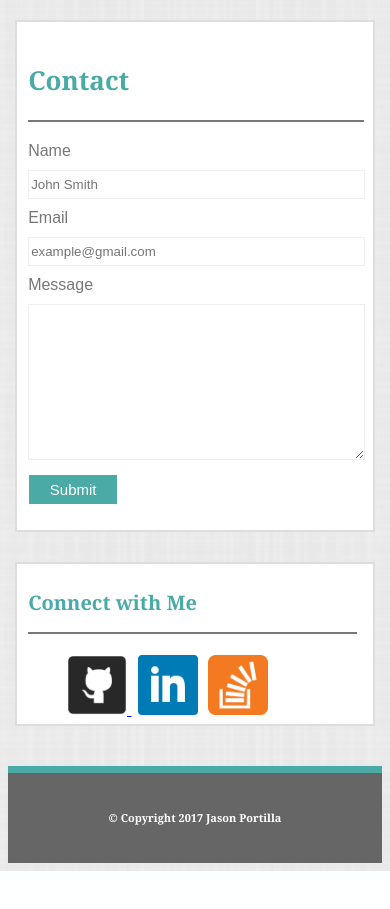
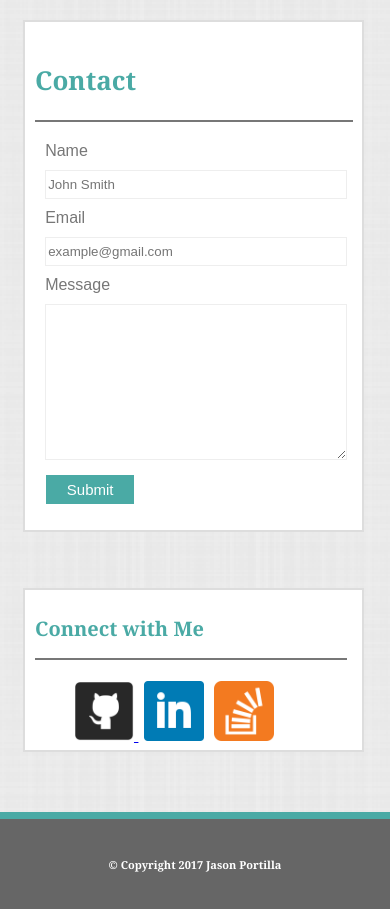
Before and after one commit to portillaj/Responsive-Portfolio, a PHP site: page /contact.html in a window 390 px wide. Shown: the part 164-1073 px from the top of the page. Before the commit the page ends 1035 px from the top, so only its background shows below. Run offline with PHP 8.4, Linux system fonts and the light colour scheme; some libraries are stand-ins or nearby versions.

Commit message:
fixed sticky footer

```diff
--- a/assets/css/style.css
+++ b/assets/css/style.css
@@ -1,3 +1,8 @@
+html {
+	position: relative;
+	min-height: 100%;
+}
+
 body {
 	background-image: url('../images/body-background.png');
 	font-family: 'Arial', 'Helvetica Neue', Helvetica, sans-serif;
@@ -73,7 +78,7 @@ h1, h2, h4 {
 	border: 2px solid #ddd;
 	max-width: 650px;
 	background-color: #fff;
-	margin: 40px 30px 90px 5%;
+	margin: 40px 30px 15% 5%;
 }
 
 .about-header, .bio-img {
@@ -148,8 +153,7 @@ h1, h2, h4 {
 
 /**********PORTFOLIO SECTION***********/
 .portfolio-section {
-	margin-left: 5%;
-
+	height: 850px;
 }
 .port {
   position: relative;
@@ -247,7 +251,10 @@ label {
 	text-align: center;
 	color: #fff;
 	height: 90px;
-	border-top: 7px solid #4aaaa5 ;
+	border-top: 7px solid #4aaaa5;
+	position: absolute;
+	left: 0;
+	bottom: 0;
 }
 
 .site-footer h4 {
@@ -403,9 +410,9 @@ input, textarea, label {
 	}
 
 	.divider {
-	right: -10px;
-	top: -23px;
-	color: #ddd	;
+		right: -10px;
+		top: -23px;
+		color: #ddd	;
 	}
 
 	.about-header {
@@ -413,10 +420,10 @@ input, textarea, label {
 		margin-top: 40px;
 	}
 	.main-section {
+		clear:both;
 		max-width: 95%;
 		height: 100%;
 		margin-left: 3%;
-		word-wrap: break-word;
 	}
 
 	.main-section p {
@@ -443,11 +450,12 @@ input, textarea, label {
 	}
 
 	.connect-section {
+		min-width: 92%;
 		height: 160px;
 		margin-top: -60px;
-		margin-bottom: 40px;
+		margin-bottom: 20%;
 		text-align: left;
-		max-width: 92%;
+		margin-left: 3%;
 	}
 
 	.connect-section h2 {
@@ -474,7 +482,7 @@ input, textarea, label {
 /**********768PX CONTACT MEDIA QUERY***********/
 .form-section {
 	height: 100%;
-	width: 95%;
+	width: 92%;
 }
 
 input, textarea, label {
@@ -487,11 +495,6 @@ input, textarea, label {
 }
 
 .about-header {
-	margin-left: 3%;
-}
-
-.connect-section {
-	width: 100%;
 	margin-left: 3%;
 }
 
@@ -610,9 +613,11 @@ input, textarea, label {
 	}
 
 	.connect-section {
-		width: 95%;
+		min-width: 90%;
 		height: 160px;
-		margin-left: 8px;
+		margin-left: 4%;
+		margin-top: 0;
+		margin-bottom: 40%;
 	}
 
 	.connect-section h2 {
@@ -632,6 +637,20 @@ input, textarea, label {
 		margin-left: 2%;
 	}
 
+	.form-section {
+		width: 90%;
+		margin-left: 4%;
+	}
+
+	input, textarea {
+		margin-left: 6%;
+		width: 88%;
+	}
+
+	label, .submit-button {
+		margin-left: 6%;
+	}
+
 /**********640PX PORTFOLIO MEDIA QUERY***********/
 	.port {
 		width: 95%;
@@ -639,7 +658,7 @@ input, textarea, label {
 	}
 
 	.port h3 {
-		left: 13px;
+		left: 14px;
 		font-size: 30px;
 		width: 95%;
 	}
@@ -648,9 +667,4 @@ input, textarea, label {
 		width: 94%;
 		margin-left: 3%;
 	}
-
-	.connect-section {
-		max-width: 95%;
-		margin-left: 2%;
-	}
 }
--- a/portfolio.html
+++ b/portfolio.html
@@ -68,11 +68,12 @@
 					<li><a href="http://stackoverflow.com/" target="_blank"><img src="assets/images/stack-overflow-icon.png" alt="Stack Overflow Icon"></a></li>
 				</ul>
 		</section><!--END CONNECT SECTION-->
-		<!--Footer Section-->
+
+	</div>
+	<!--Footer Section-->
 	<footer class="site-footer">
 		<h4>&copy; Copyright 2017 Jason Portilla</h4>
 	</footer><!--END FOOTER-->
-	</div>
 
 
 
```
